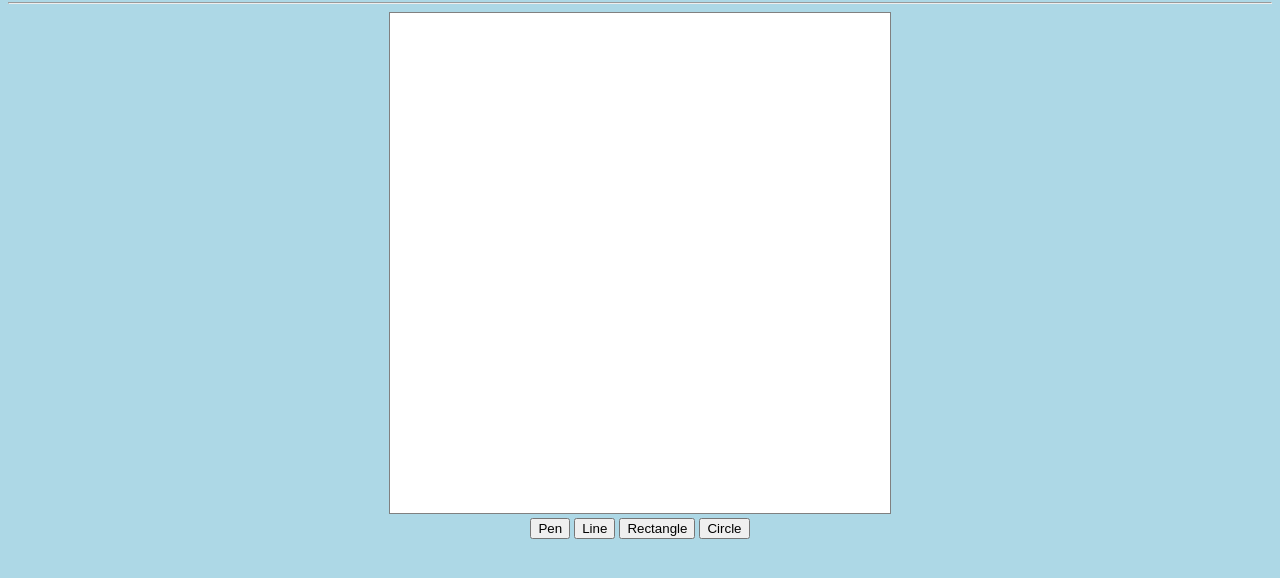
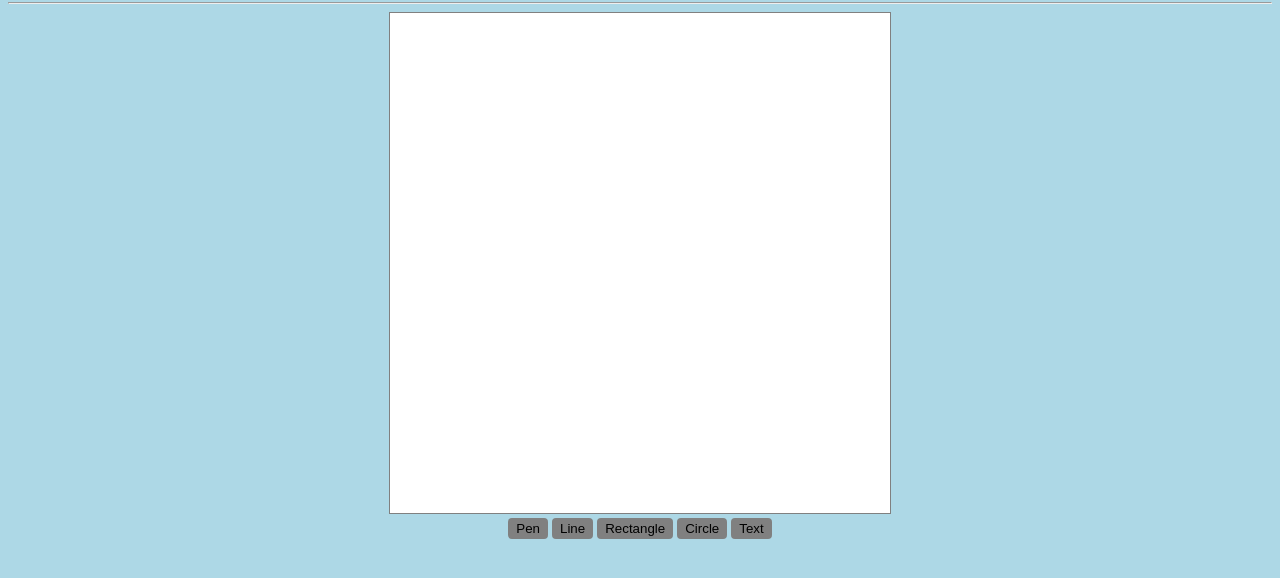
Before and after one commit to TviundBitches/Vefforritun, a plain HTML site: page Skilaverkefni1/verkefni1.html in a window 1280 px wide. Shown: the part 78-656 px from the top of the page. Drawn offline with nearby package versions, Linux system fonts and the light colour scheme.

Commit message:
making buttons pretty

```diff
--- a/Skilaverkefni1/css/verkefni1.css
+++ b/Skilaverkefni1/css/verkefni1.css
@@ -12,3 +12,16 @@ h1{
     border: 1px solid grey;
     background-color: white;
 }
+
+.button{
+    -webkit-transition-duration: 0.4s;
+    transition-duration: 0.4s;
+    background-color: grey;
+    color: black;
+    border: 2px solid grey;
+    border-radius: 4px;
+}
+
+.button:hover{
+    background-color: lightgrey;
+}
--- a/Skilaverkefni1/verkefni1.html
+++ b/Skilaverkefni1/verkefni1.html
@@ -12,10 +12,11 @@
         <p>Unfortunetly your browser does not support this functionality.</p>
     </canvas>
     <div>
-        <button id="pen" type="button">Pen</button>
-        <button id="line" type="line">Line</button>
-        <button id="rectangle" type="button">Rectangle</button>
-        <button id="circle" type="button">Circle</button>
+        <button id="pen" class="button" type="button">Pen</button>
+        <button id="line" class="button" type="line">Line</button>
+        <button id="rectangle" class="button" type="button">Rectangle</button>
+        <button id="circle" class="button" type="button">Circle</button>
+        <button id="text" class="button" type="button">Text</button>
     </div>
     <script src="https://cdnjs.cloudflare.com/ajax/libs/jquery/3.1.1/jquery.js"></script>
     <script src="js/classes.js"></script>
```
